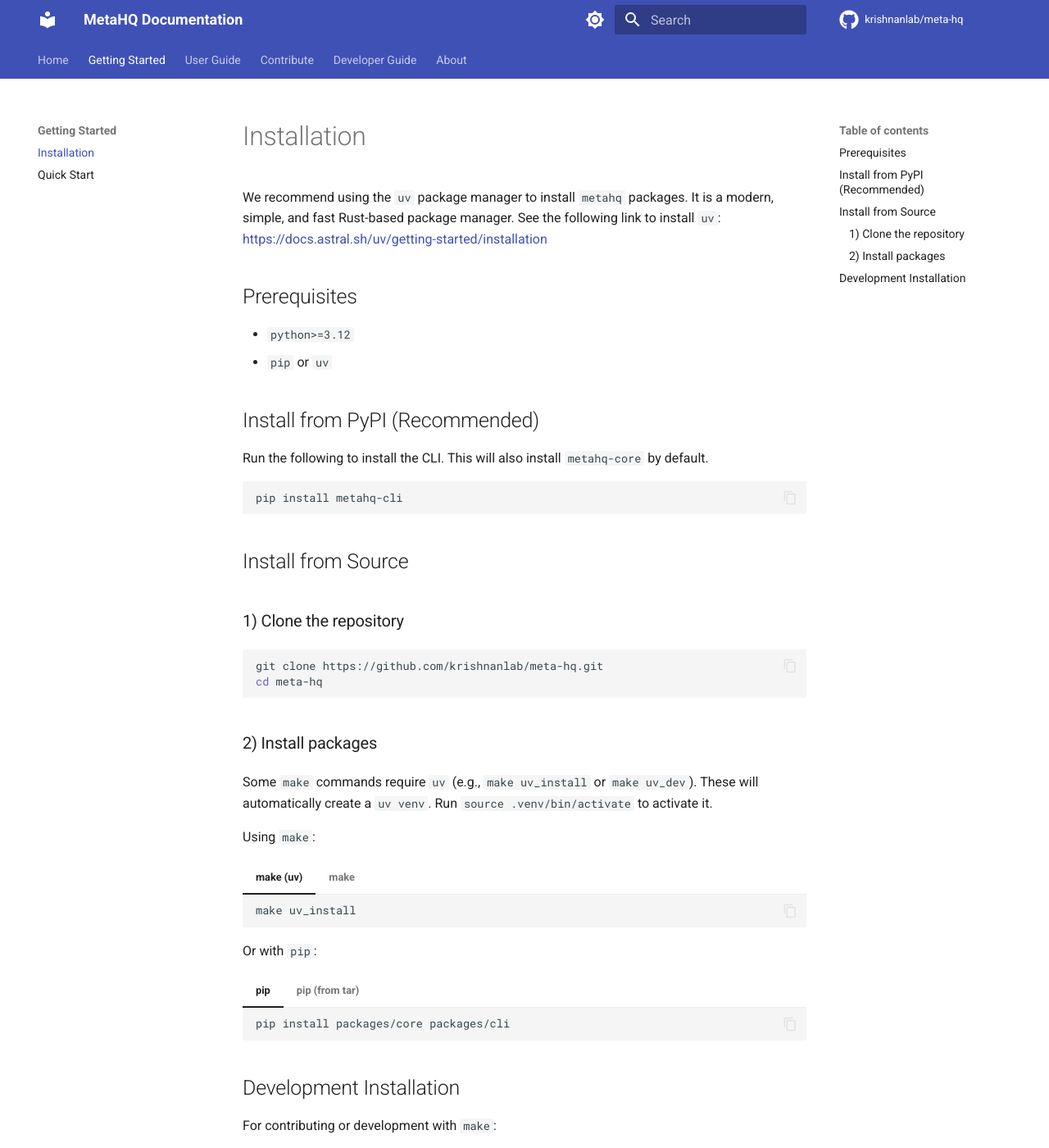
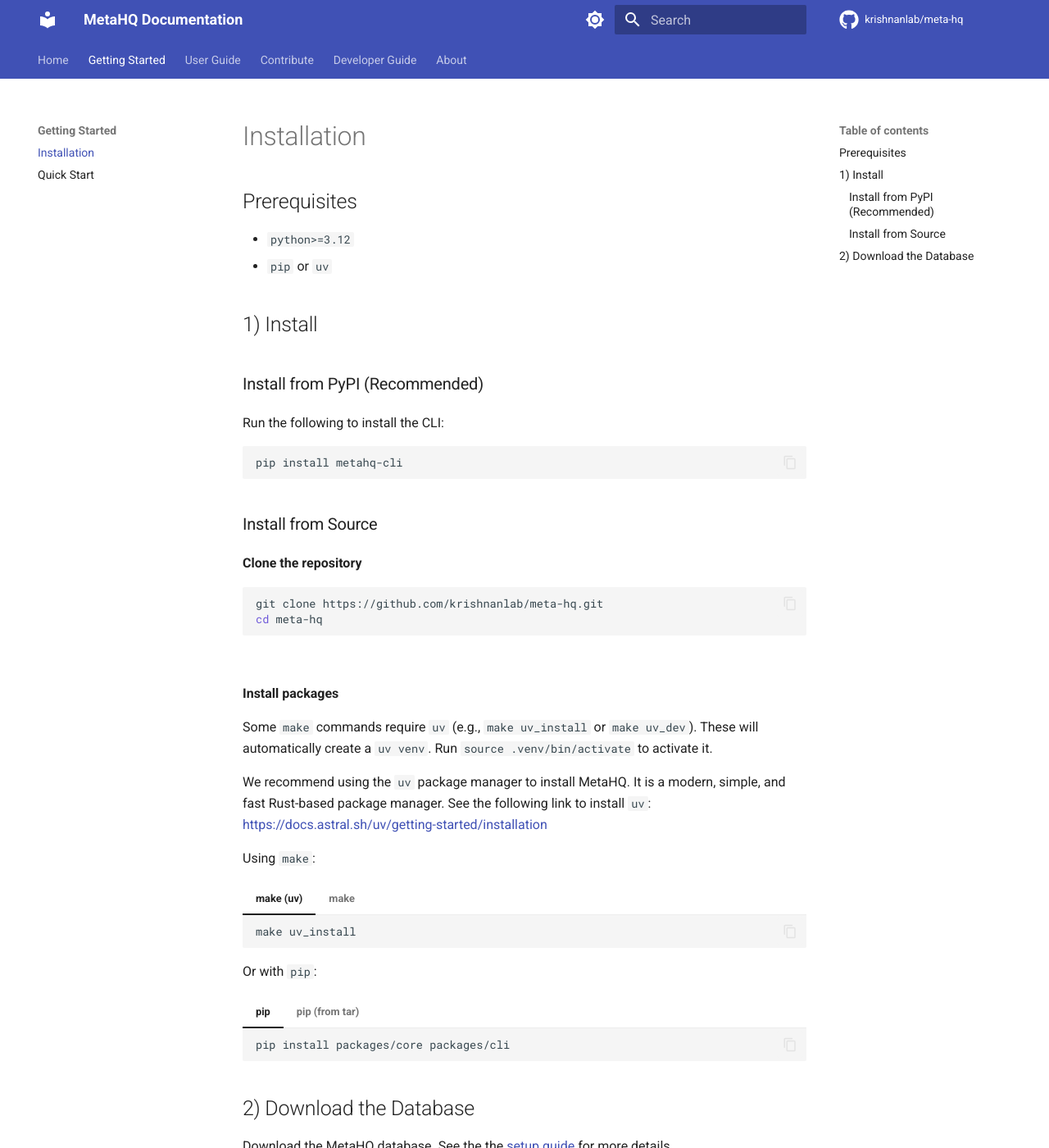
Before and after one commit to krishnanlab/meta-hq, an MkDocs documentation site: the page built from docs/getting-started/installation.md, in a window 1280 px wide and 1400 px high. Shown: the whole window at 82% size. Built offline with MkDocs 1.6.1 and Material for MkDocs 9.7.7, drawn with Linux system fonts in a browser that asks for light colours; comment, search, counter and statistics services are not loaded; some of the changed text lies outside the part shown.

Commit message:
added setup instructions after installl

````diff
--- a/docs/getting-started/installation.md
+++ b/docs/getting-started/installation.md
@@ -1,31 +1,35 @@
-We recommend using the `uv` package manager to install `metahq` packages. It is a modern, simple, and fast Rust-based package manager.
-See the following link to install `uv`: [https://docs.astral.sh/uv/getting-started/installation](https://docs.astral.sh/uv/getting-started/installation)
-
 ## Prerequisites
 
 - `python>=3.12`
 - `pip` or `uv`
 
-## Install from PyPI (Recommended)
+## 1) Install
 
-Run the following to install the CLI. This will also install `metahq-core` by default.
+### Install from PyPI (Recommended)
+
+Run the following to install the CLI:
 
 ```bash
 pip install metahq-cli
 ```
 
-## Install from Source
+### Install from Source
 
-### 1) Clone the repository
+**Clone the repository**
 
 ```bash
 git clone https://github.com/krishnanlab/meta-hq.git
 cd meta-hq
 ```
 
-### 2) Install packages
+<br>
+
+**Install packages**
 
 Some `make` commands require `uv` (e.g., `make uv_install` or `make uv_dev`). These will automatically create a `uv venv`. Run `source .venv/bin/activate` to activate it.
+
+We recommend using the `uv` package manager to install MetaHQ. It is a modern, simple, and fast Rust-based package manager.
+See the following link to install `uv`: [https://docs.astral.sh/uv/getting-started/installation](https://docs.astral.sh/uv/getting-started/installation)
 
 Using `make`:
 
@@ -55,28 +59,10 @@
     pip install dist/metahq_core-0.1.2.tar.gz dist/metahq_cli-0.1.1.tar.gz
     ```
 
-## Development Installation
+## 2) Download the Database
 
-For contributing or development with `make`:
-
-=== "make (uv)"
-
-    ```bash
-    make uv_dev
-    ```
-
-=== "make"
-
-    ```bash
-    make dev
-    ```
-
-Or manually:
+Download the MetaHQ database. See the the [setup guide](../user-guide/setup.md) for more details.
 
 ```bash
-cd packages/core
-pip install -e ".[dev]"
-
-cd ../cli
-pip install -e ".[dev]"
+metahq setup
 ```
````
